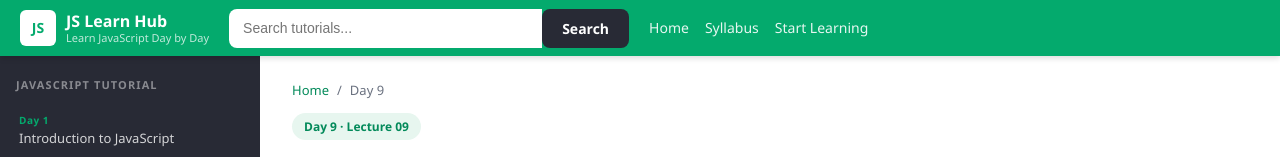
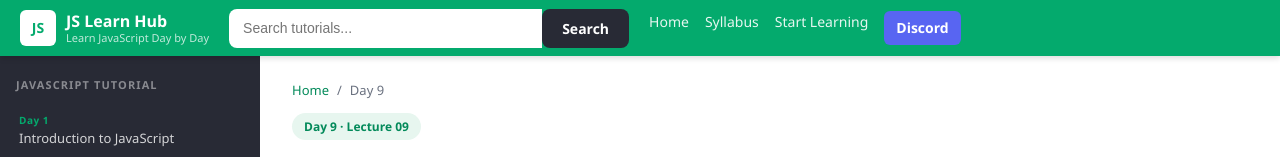
Before and after one commit to sumitrawaltiger/best-udemy-courses-of-fullstack, a React (Vite) app: page /learn/array-methods-callbacks in a window 1280 px wide. Shown: the top 157 px of the page. Built offline with nearby package versions, Linux system fonts and the light colour scheme.

Commit message:
Adding discord link

```diff
--- a/src/components/Header.jsx
+++ b/src/components/Header.jsx
@@ -1,5 +1,6 @@
 import { Link, useNavigate } from 'react-router-dom';
 import { useState } from 'react';
+import { discordCommunity } from '../data/syllabus';
 
 export default function Header({ onSearch }) {
   const [query, setQuery] = useState('');
@@ -41,6 +42,14 @@
           <Link to="/">Home</Link>
           <a href="/#syllabus">Syllabus</a>
           <Link to="/learn/introduction-to-javascript">Start Learning</Link>
+          <a
+            href={discordCommunity}
+            target="_blank"
+            rel="noopener noreferrer"
+            className="header-discord"
+          >
+            Discord
+          </a>
         </nav>
       </div>
     </header>
--- a/src/components/Layout.jsx
+++ b/src/components/Layout.jsx
@@ -1,6 +1,7 @@
 import { Outlet, useParams } from 'react-router-dom';
 import Header from './Header';
 import Sidebar from './Sidebar';
+import { discordCommunity } from '../data/syllabus';
 
 export default function Layout() {
   const { slug } = useParams();
@@ -25,6 +26,11 @@
         <p className="footer-sub">
           Day-by-day tutorials for absolute beginners. More chapters coming soon!
         </p>
+        <p className="footer-community">
+          <a href={discordCommunity} target="_blank" rel="noopener noreferrer">
+            Join Coder Army on Discord
+          </a>
+        </p>
       </footer>
     </div>
   );
--- a/src/data/syllabus.js
+++ b/src/data/syllabus.js
@@ -63,4 +63,5 @@
 
 export const thunderRepo = 'https://github.com/Rohitnegi9/Thunder/tree/main/Javascript';
 export const strikeCourse = 'https://strikes.in/course/thunder';
+export const discordCommunity = 'https://discord.com/invite/mHxZUFjf6R';
 export { PAID_COURSE_URL } from './videoLinks';
--- a/src/index.css
+++ b/src/index.css
@@ -159,10 +159,34 @@
   opacity: 0.9;
 }
 
-.header-nav a:hover {
+.header-nav a.header-discord {
+  background: #5865f2;
+  color: #fff;
+  padding: 6px 12px;
+  border-radius: 6px;
+  font-weight: 600;
   opacity: 1;
-  text-decoration: underline;
-}
+}
+
+.header-nav a.header-discord:hover {
+  background: #4752c4;
+  text-decoration: none;
+}
+
+.footer-community {
+  margin: 10px 0 0;
+}
+
+.footer-community a {
+  color: #5865f2;
+  font-weight: 600;
+  font-size: 14px;
+}
+
+.footer-community a:hover {
+  color: #7289da;
+}
+
 
 /* ── Layout ── */
 .main-layout {
```
